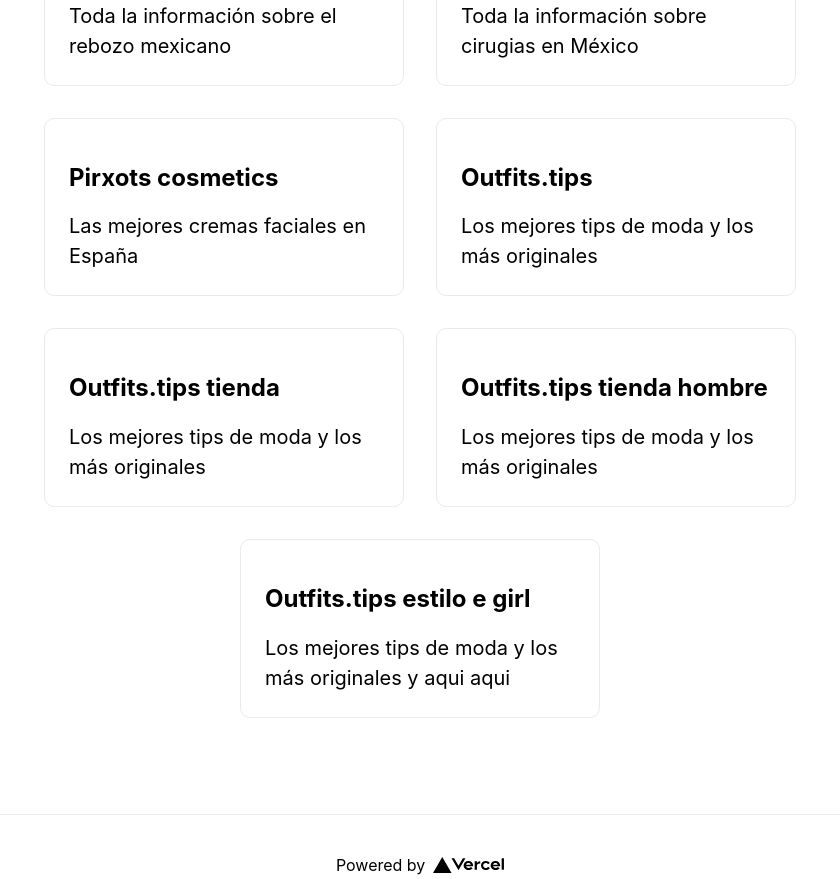
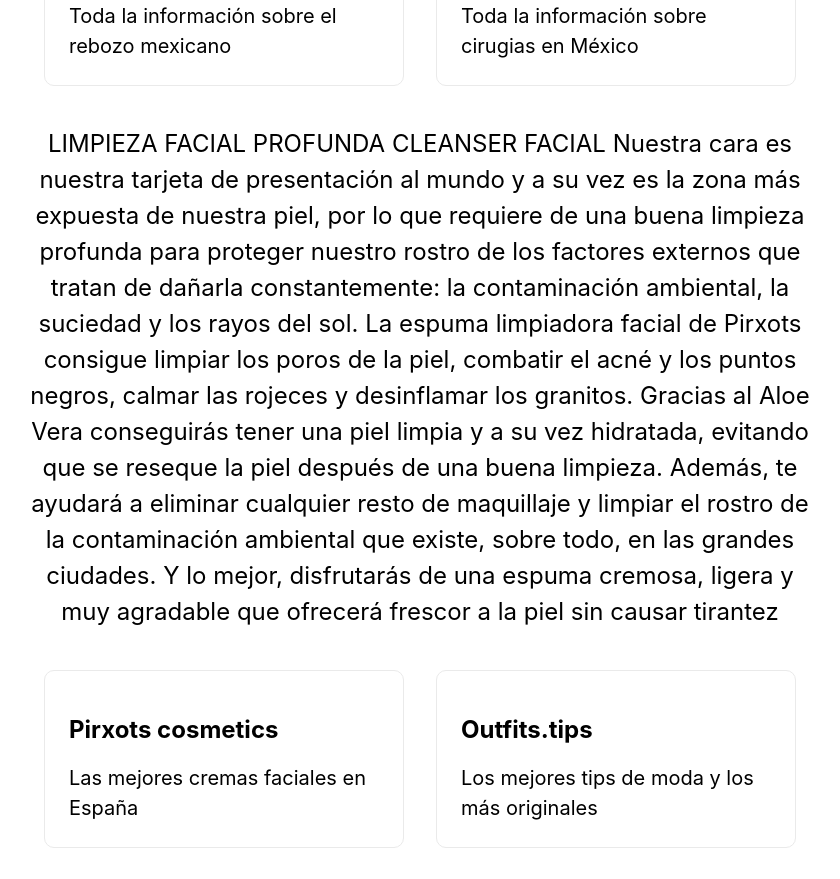
Before and after one commit to ppietro21/nextjs, a Next.js app: page / in a window 1280 px wide. Shown: the part 1460-2339 px from the top of the page, without its empty margins (220-1060 px from the left). Built offline with nearby package versions, Linux system fonts and the light colour scheme.

Commit message:
Update index.js

```diff
--- a/pages/index.js
+++ b/pages/index.js
@@ -65,6 +65,15 @@ Si quieres conocer las distintas opciones que hay en la moda de trajes para homb
             <h2>Cirugia plastica mexico</h2>
             <p>Toda la información sobre cirugias en México</p>
           </a>
+<p className={styles.description}>
+LIMPIEZA FACIAL PROFUNDA
+CLEANSER FACIAL
+Nuestra cara es nuestra tarjeta de presentación al mundo y a su vez es la zona más expuesta de nuestra piel, por lo que requiere de una buena limpieza profunda para proteger nuestro rostro de los factores externos que tratan de dañarla constantemente: la contaminación ambiental, la suciedad y los rayos del sol.
+
+La espuma limpiadora facial de Pirxots consigue limpiar los poros de la piel, combatir el acné y los puntos negros, calmar las rojeces y desinflamar los granitos. Gracias al Aloe Vera conseguirás tener una piel limpia y a su vez hidratada, evitando que se reseque la piel después de una buena limpieza.
+
+Además, te ayudará a eliminar cualquier resto de maquillaje y limpiar el rostro de la contaminación ambiental que existe, sobre todo, en las grandes ciudades. Y lo mejor, disfrutarás de una espuma cremosa, ligera y muy agradable que ofrecerá frescor a la piel sin causar tirantez
+</p>
           <a href="http://pirxotscosmetics.com" className={styles.card}>
             <h2>Pirxots cosmetics</h2>
             <p>Las mejores cremas faciales en España</p>
```
